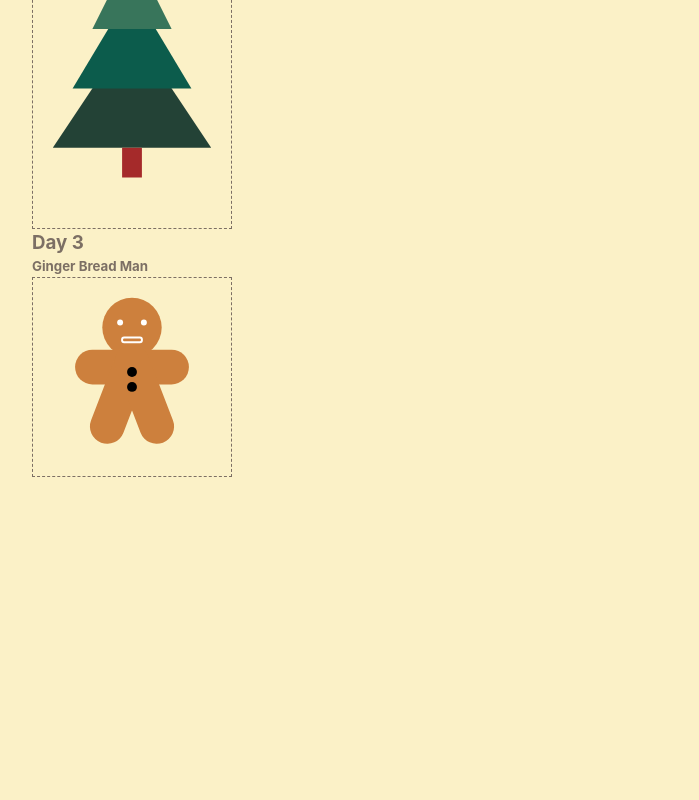
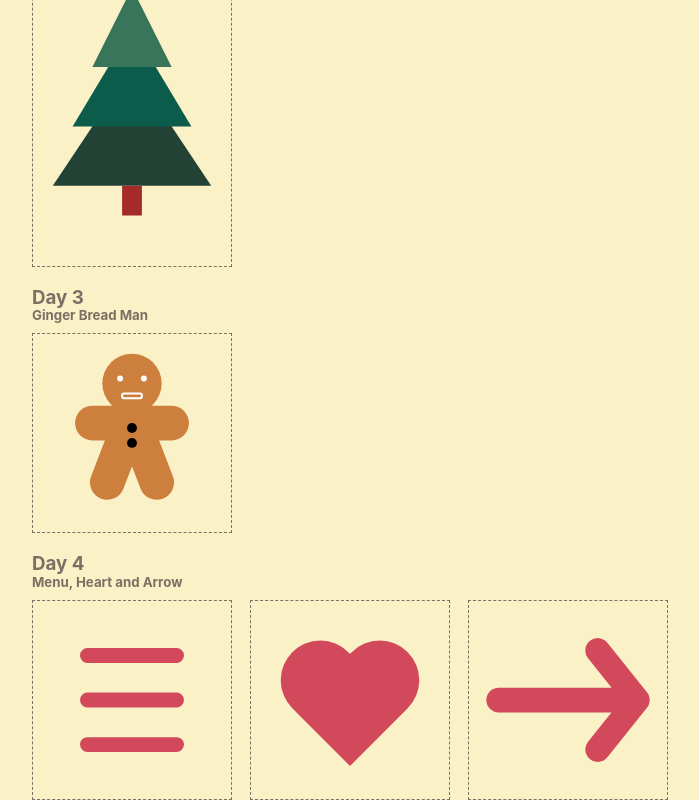
Before and after one commit to Unomars4/svg-tut, a React (Vite) app: page / in a window 1280 px wide. Shown: the part 467-1267 px from the top of the page, without its empty margins (208-907 px from the left). Before the commit the page ends 944 px from the top, so only its background shows below. Built offline with nearby package versions, Linux system fonts and the light colour scheme.

Commit message:
feat: complete day 5

```diff
--- a/src/App.css
+++ b/src/App.css
@@ -2,5 +2,18 @@ svg {
   border: dashed 1px var(--light-text);
 }
 
-@media (prefers-reduced-motion: no-preference) {
+.prac {
+  margin: 20px 0;
 }
+
+.multiple {
+  display: flex;
+  gap: 18px;
+}
+
+.headings {
+  margin-bottom: 10px;
+  line-height: 1.15;
+}
+
+@media (prefers-reduced-motion: no-preference) {}
--- a/src/App.tsx
+++ b/src/App.tsx
@@ -1,5 +1,5 @@
 import "./App.css";
-import { DayOne, DayThree, DayTwo } from "./components/experiments";
+import { DayFour, DayOne, DayThree, DayTwo } from "./components/experiments";
 
 function App() {
   return (
@@ -7,6 +7,7 @@ function App() {
       <DayOne />
       <DayTwo />
       <DayThree />
+      <DayFour />
     </main>
   );
 }
--- /dev/null
+++ b/src/components/experiments/day-four/arrow.tsx
@@ -0,0 +1,16 @@
+import SVGLayout from "../../layouts/svg-layout";
+
+export default function Arrow() {
+  return (
+    <SVGLayout>
+      <path
+        d="M -70 0 L 70 0 L 30 -50 M 70 0 L 30 50"
+        fill="none"
+        stroke="#D1495B"
+        strokeWidth={25}
+        strokeLinecap="round"
+        strokeLinejoin="round"
+      />
+    </SVGLayout>
+  );
+}
--- /dev/null
+++ b/src/components/experiments/day-four/heart.tsx
@@ -0,0 +1,15 @@
+import SVGLayout from "../../layouts/svg-layout";
+
+export default function Heart() {
+  return (
+    <SVGLayout>
+      <path
+        d="M -30 -20 L 0 10 L 30 -20 "
+        fill="none"
+        stroke="#D1495B"
+        strokeWidth={80}
+        strokeLinecap="round"
+      />
+    </SVGLayout>
+  );
+}
--- /dev/null
+++ b/src/components/experiments/day-four/index.tsx
@@ -0,0 +1,18 @@
+import PracticalLayout from "../../layouts/prac-layout";
+import Arrow from "./arrow";
+import Heart from "./heart";
+import Menu from "./menu";
+
+export default function DayFour() {
+  return (
+    <PracticalLayout
+      svgContainerClass="multiple"
+      day={4}
+      title="Menu, Heart and Arrow"
+    >
+      <Menu />
+      <Heart />
+      <Arrow />
+    </PracticalLayout>
+  );
+}
--- /dev/null
+++ b/src/components/experiments/day-four/menu.tsx
@@ -0,0 +1,14 @@
+import SVGLayout from "../../layouts/svg-layout";
+
+export default function Menu() {
+  return (
+    <SVGLayout>
+      <path
+        d="M -45, -45 L 45, -45 M -45, 0 L 45, 0 M -45, 45 L 45, 45"
+        stroke="#D1495B"
+        strokeWidth={15}
+        strokeLinecap="round"
+      />
+    </SVGLayout>
+  );
+}
--- a/src/components/experiments/index.ts
+++ b/src/components/experiments/index.ts
@@ -1,3 +1,4 @@
 export { default as DayOne } from "./day-one";
 export { default as DayTwo } from "./day-two";
 export { default as DayThree } from "./day-three";
+export { default as DayFour } from "./day-four";
--- a/src/components/layouts/prac-layout.tsx
+++ b/src/components/layouts/prac-layout.tsx
@@ -4,18 +4,22 @@ type PracticalProps = {
   day: number;
   title: string;
   children: React.ReactNode;
+  svgContainerClass?: string;
 };
 
 export default function PracticalLayout({
   day,
   title,
   children,
+  svgContainerClass = "",
 }: PracticalProps) {
   return (
     <section className="prac">
-      <h3>Day {day}</h3>
-      <h5>{title}</h5>
-      {children}
+      <div className="headings">
+        <h3>Day {day}</h3>
+        <h5>{title}</h5>
+      </div>
+      <div className={svgContainerClass}>{children}</div>
     </section>
   );
 }
--- /dev/null
+++ b/src/components/layouts/svg-layout.tsx
@@ -0,0 +1,21 @@
+import { ReactNode } from "react";
+
+type SVGLayoutProps = {
+  children: ReactNode;
+  dimensions?: string;
+  w?: number;
+  h?: number;
+};
+
+export default function SVGLayout({
+  children,
+  dimensions = "-100 -100 200 200",
+  w = 200,
+  h = 200,
+}: SVGLayoutProps) {
+  return (
+    <svg width={w} height={h} viewBox={dimensions}>
+      {children}
+    </svg>
+  );
+}
```
